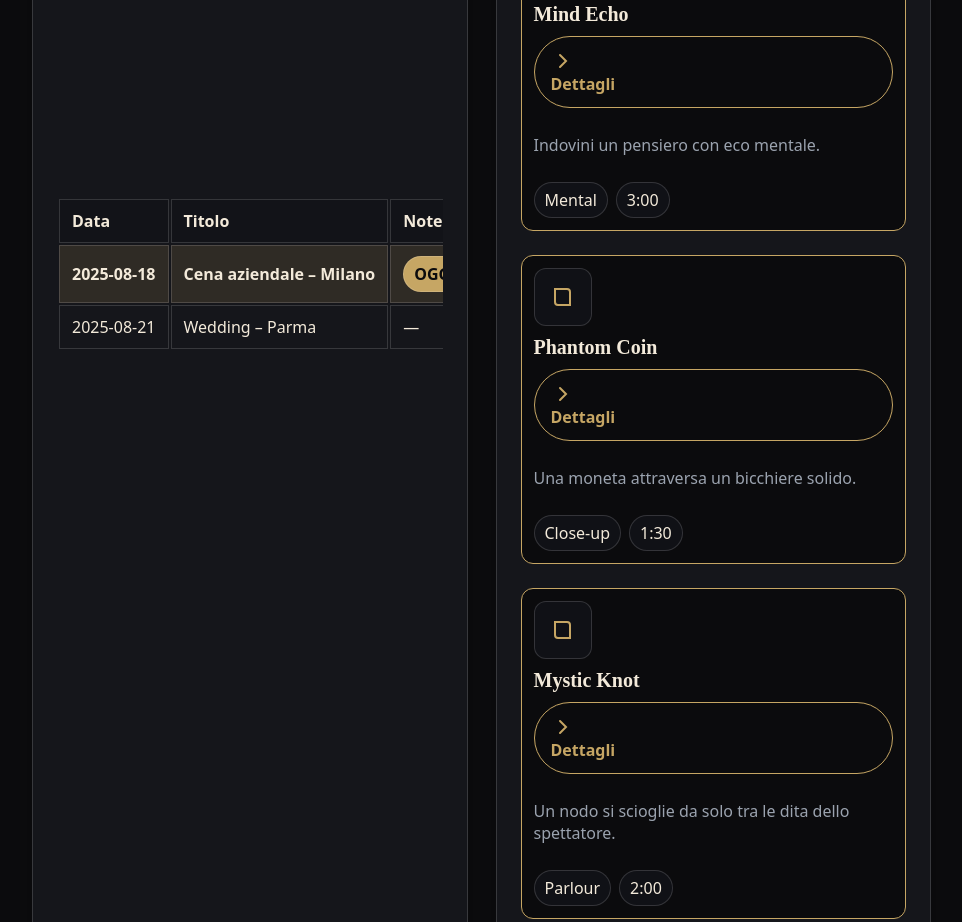
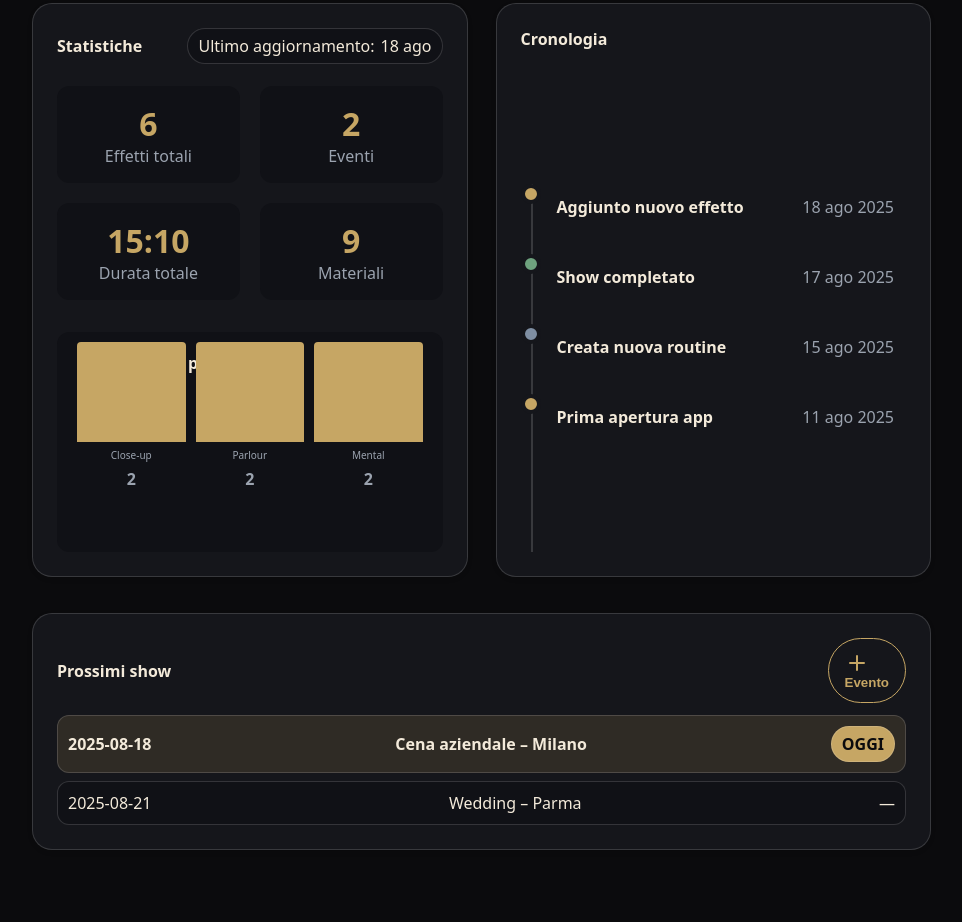
Before and after one commit to Spaghettimagic/spellbookv1.0, a plain HTML site: page index.html in a window 1280 px wide. Shown: the part 1294-2216 px from the top of the page, without its empty margins (309-1271 px from the left). After the commit the page ends 2184 px from the top, so only its background shows below. Drawn offline with Linux system fonts and the light colour scheme.

Commit message:
feat: improve upcoming shows section

```diff
--- a/assets/css/base.css
+++ b/assets/css/base.css
@@ -93,8 +93,13 @@ p,li,code,pre{font-size:var(--f-b)} small{font-size:var(--f-cap);color:var(--mut
   .responsive-table tr{margin-bottom:12px;border:1px solid var(--border);border-radius:var(--r-l);overflow:hidden}
   .responsive-table td{padding:10px;position:relative;text-align:right;border:none;border-bottom:1px solid var(--border)}
   .responsive-table td:last-child{border-bottom:0}
-  .responsive-table td:before{content:attr(data-label);position:absolute;left:10px;top:10px;font-weight:600;text-align:left}
+.responsive-table td:before{content:attr(data-label);position:absolute;left:10px;top:10px;font-weight:600;text-align:left}
 }
+
+/* Upcoming events list */
+.upcoming-list{list-style:none;margin:0;padding:0}
+.upcoming-list li{display:flex;justify-content:space-between;align-items:center;border:1px solid var(--border);border-radius:var(--r-l);padding:10px;background:var(--surface-2)}
+.upcoming-list li+li{margin-top:8px}
 /* DnD */
 .drop{border:2px dashed var(--border);border-radius:14px;padding:12px;min-height:160px;touch-action:none}
 .drop .item{background:var(--surface-2);border:1px solid var(--border);border-radius:10px;padding:10px 12px;display:flex;align-items:center;gap:10px;margin:8px 0;cursor:grab;user-select:none;-webkit-user-select:none;touch-action:none}
--- a/home.js
+++ b/home.js
@@ -198,8 +198,19 @@ function generateCategoryChart() {
 // Aggiorna la pagina home
 function refreshHome(){
   const s = getState();
-  const tbody = $("homeUpcoming");
-  tbody.innerHTML = "";
+
+  const showUpcoming = localStorage.getItem('ms.sectionUpcoming') !== 'off';
+  const showRecent = localStorage.getItem('ms.sectionRecent') !== 'off';
+  const showStats = localStorage.getItem('ms.sectionStats') !== 'off';
+  const showHistory = localStorage.getItem('ms.sectionHistory') !== 'off';
+
+  $("sectionUpcoming").style.display = showUpcoming ? "" : "none";
+  $("sectionRecent").style.display = showRecent ? "" : "none";
+  $("sectionStats").style.display = showStats ? "" : "none";
+  $("sectionHistory").style.display = showHistory ? "" : "none";
+
+  const list = $("homeUpcoming");
+  list.innerHTML = "";
 
   // Ordina gli eventi per data
   const sortedEvents = [...s.events].sort((a, b) => a.date.localeCompare(b.date));
@@ -241,31 +252,27 @@ function refreshHome(){
     }
   }, 1500);
 
-  // Popola la tabella degli eventi imminenti
+  // Popola la lista degli eventi imminenti
   sortedEvents.slice(0, 4).forEach(ev => {
-    const tr = document.createElement("tr");
+    const li = document.createElement("li");
 
-    // Evidenzia eventi di oggi
     if (ev.date === todayStr) {
-      tr.style.background = "color-mix(in oklab,var(--accent),transparent 85%)";
-      tr.style.fontWeight = "bold";
+      li.style.background = "color-mix(in oklab,var(--accent),transparent 85%)";
+      li.style.fontWeight = "bold";
+    }
+    else if (ev.date === tomorrowStr) {
+      li.style.background = "color-mix(in oklab,var(--surface),var(--accent) 5%)";
     }
 
-    // Evidenzia eventi di domani
-    else if (ev.date === tomorrowStr) {
-      tr.style.background = "color-mix(in oklab,var(--surface),var(--accent) 5%)";
-    }
+    const note = ev.date === todayStr
+      ? '<span class="chip" style="background:var(--accent);color:var(--bg)">OGGI</span>'
+      : ev.date === tomorrowStr
+        ? '<span class="chip">DOMANI</span>'
+        : '—';
 
-    tr.innerHTML = `
-      <td data-label="Data">${ev.date}</td>
-      <td data-label="Titolo">${ev.title}</td>
-      <td data-label="Note">
-        ${ev.date === todayStr ? '<span class="chip" style="background:var(--accent);color:var(--bg)">OGGI</span>' :
-          ev.date === tomorrowStr ? '<span class="chip">DOMANI</span>' : '—'}
-      </td>
-    `;
+    li.innerHTML = `<span>${ev.date}</span><span>${ev.title}</span><span>${note}</span>`;
 
-    tbody.appendChild(tr);
+    list.appendChild(li);
   });
 
   // Popola gli effetti recenti
--- a/index.html
+++ b/index.html
@@ -86,21 +86,7 @@
   </header>
 
   <div class="auto-grid">
-    <article class="surface stack">
-      <div class="cluster" style="justify-content:space-between">
-        <h2 class="h3" style="margin:0">Prossimi show</h2>
-        <button class="btn btn-secondary" id="addEvent">
-          <svg class="icon" style="margin-right:4px"><use href="#ic-plus"/></svg>
-          Evento
-        </button>
-      </div>
-      <div class="table responsive-table"><table aria-label="Prossimi show">
-        <thead><tr><th>Data</th><th>Titolo</th><th>Note</th></tr></thead>
-        <tbody id="homeUpcoming"></tbody>
-      </table></div>
-    </article>
-
-    <article class="surface stack">
+    <article id="sectionRecent" class="surface stack">
       <div class="cluster" style="justify-content:space-between">
         <h2 class="h3" style="margin:0">Effetti recenti</h2>
         <a class="btn btn-secondary" href="effects/index.html">Apri catalogo</a>
@@ -110,7 +96,7 @@
   </div>
 
   <div class="auto-grid" style="margin-top:24px">
-    <article class="surface stack">
+    <article id="sectionStats" class="surface stack">
       <div class="cluster" style="justify-content:space-between">
         <h2 class="h3" style="margin:0">Statistiche</h2>
         <span class="chip">Ultimo aggiornamento: <span id="statsDate">oggi</span></span>
@@ -144,7 +130,7 @@
       </div>
     </article>
 
-    <article class="surface stack">
+    <article id="sectionHistory" class="surface stack">
       <h2 class="h3" style="margin:0">Cronologia</h2>
 
       <div class="history-timeline" style="position:relative;padding-left:24px;margin-top:10px" id="historyTimeline">
@@ -154,6 +140,17 @@
       </div>
     </article>
   </div>
+
+  <article id="sectionUpcoming" class="surface stack" style="margin-top:24px">
+    <div class="cluster" style="justify-content:space-between">
+      <h2 class="h3" style="margin:0">Prossimi show</h2>
+      <button class="btn btn-secondary" id="addEvent">
+        <svg class="icon" style="margin-right:4px"><use href="#ic-plus"/></svg>
+        Evento
+      </button>
+    </div>
+    <ul id="homeUpcoming" class="upcoming-list"></ul>
+  </article>
 </section>
 
   </main>
```
Also changed, not shown: settings/index.html (+27 -0 lines), settings/settings.js (+18 -0 lines).
